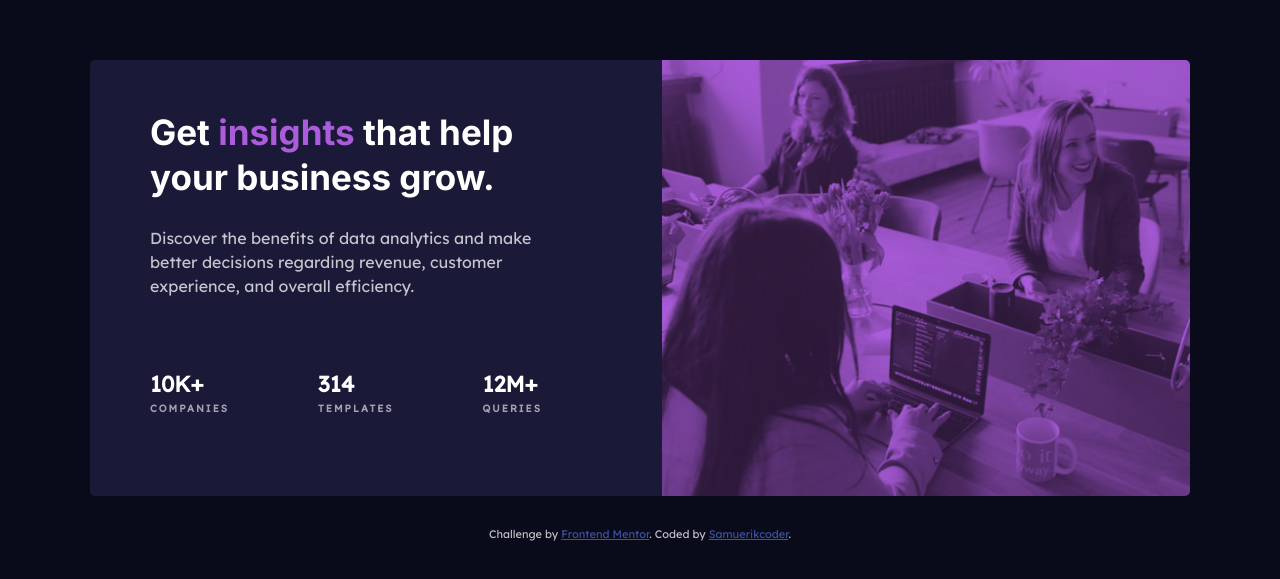
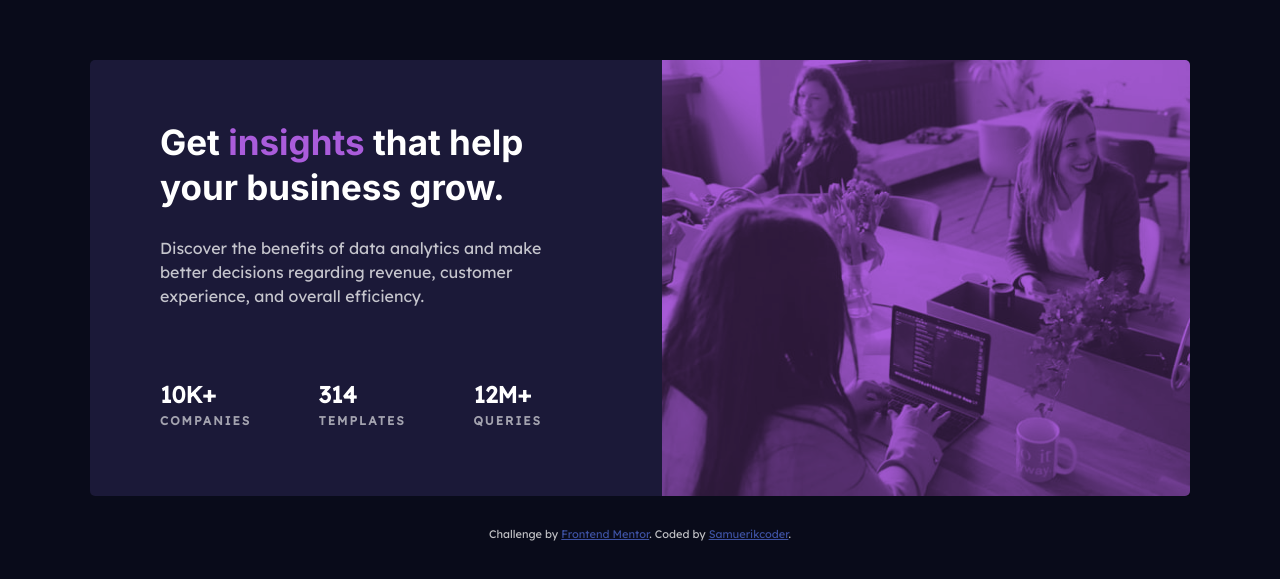
Before and after one commit to samuerikcoder/Stats-preview-card-component, a plain HTML site: page index.html in a window 1280 px wide. Shown: the part 109-688 px from the top of the page. Drawn offline with Linux system fonts and the light colour scheme.

Commit message:
new commit

```diff
--- a/style.css
+++ b/style.css
@@ -152,8 +152,9 @@
     }
 
     .card__content {
+        padding-top: 6rem;
         padding-right: 12rem;
-        padding-left: 6rem;
+        padding-left: 7rem;
     }
 
     .card__title {
@@ -185,12 +186,12 @@
     }
 
     .status__results {
-        font-size: 2.2rem;
+        font-size: 2.3rem;
     }
 
     .status__description {
         text-align: center;
-        font-size: 1rem;
+        font-size: 1.2rem;
     }
 
     .card__title {
```
